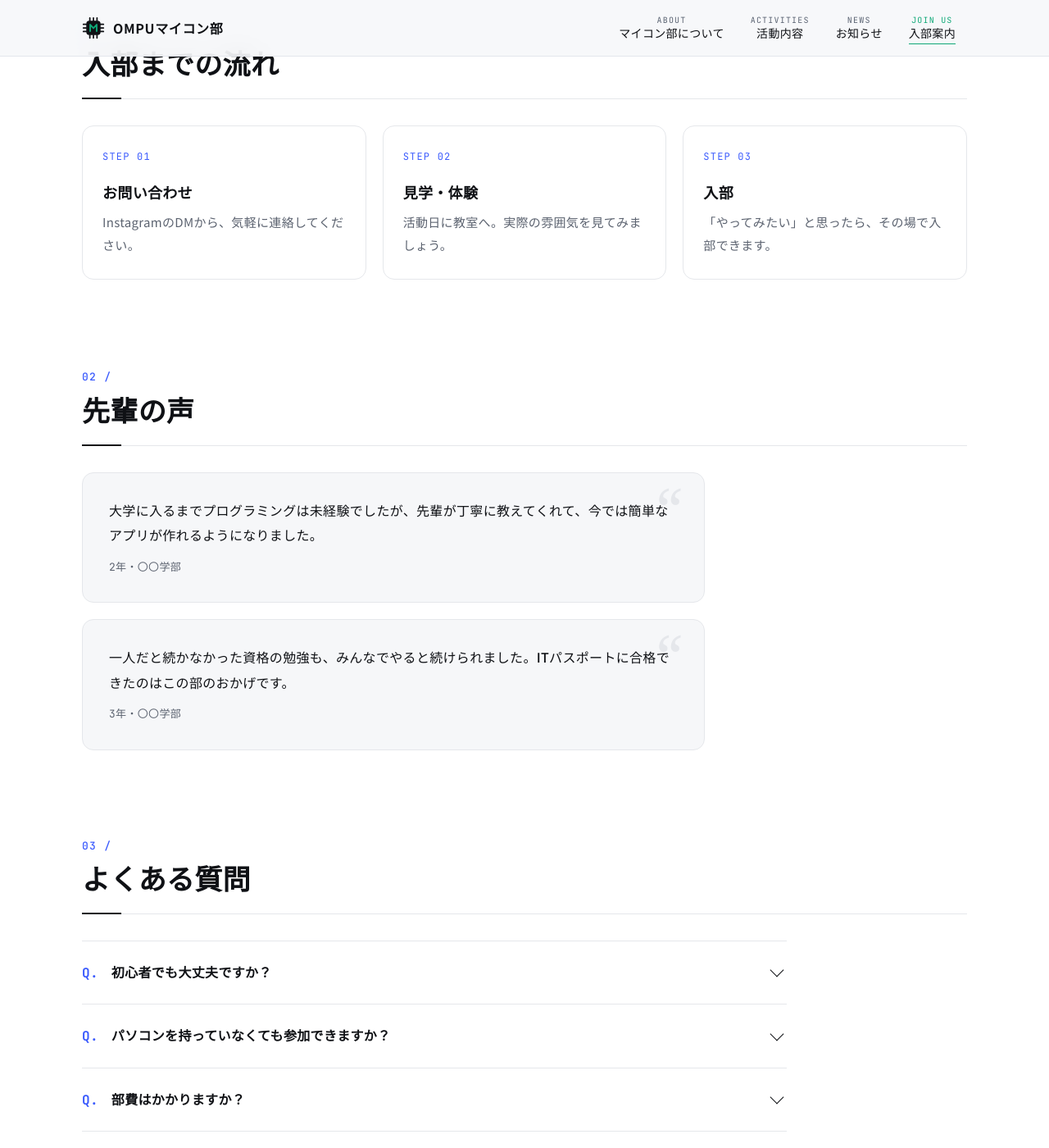
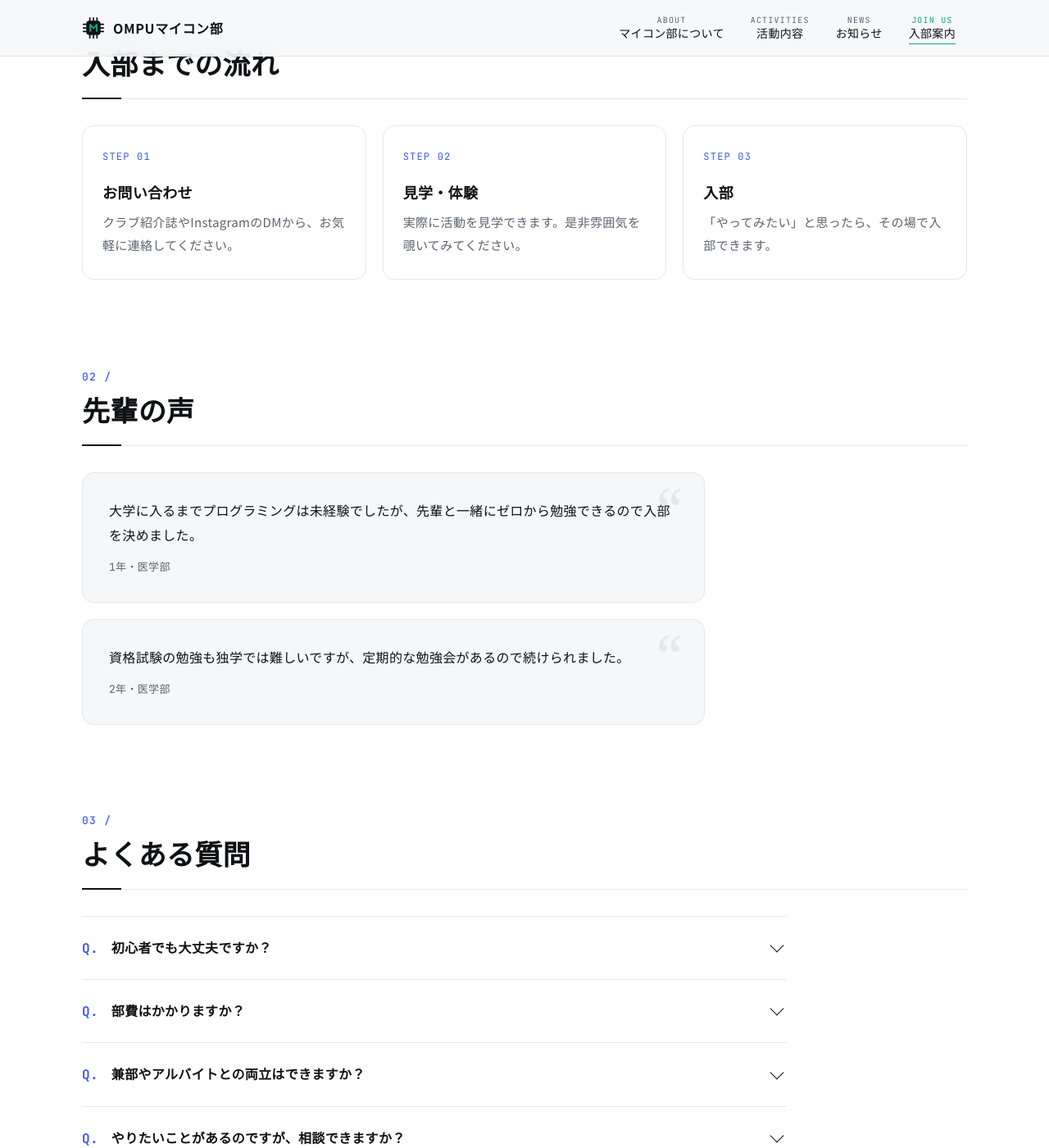
Before and after one commit to ompu-maikon/ompu-maikon.github.io, a Jekyll site: the page built from join.md, in a window 1280 px wide and 1400 px high, scrolled down 507 px. Shown: the whole window at 82% size. Built offline with Jekyll 4.4.1, drawn with Linux system fonts in a browser that asks for light colours.

Commit message:
Add files via upload

```diff
--- a/join.md
+++ b/join.md
@@ -9,35 +9,35 @@ lead: 経験は問いません。まずは気軽に見学へ。入部までの
 
 ## 入部までの流れ {#flow}
 
-1. **お問い合わせ** InstagramのDMから、気軽に連絡してください。
-2. **見学・体験** 活動日に教室へ。実際の雰囲気を見てみましょう。
+1. **お問い合わせ** クラブ紹介誌やInstagramのDMから、お気軽に連絡してください。
+2. **見学・体験** 実際に活動を見学できます。是非雰囲気を覗いてみてください。
 3. **入部** 「やってみたい」と思ったら、その場で入部できます。
 
 ## 先輩の声 {#voices}
 
-> 大学に入るまでプログラミングは未経験でしたが、先輩が丁寧に教えてくれて、今では簡単なアプリが作れるようになりました。
+> 大学に入るまでプログラミングは未経験でしたが、先輩と一緒にゼロから勉強できるので入部を決めました。
 >
-> 2年・〇〇学部
+> 1年・医学部
 
 <!-- 次の声 -->
 
-> 一人だと続かなかった資格の勉強も、みんなでやると続けられました。ITパスポートに合格できたのはこの部のおかげです。
+> 資格試験の勉強も独学では難しいですが、定期的な勉強会があるので続けられました。
 >
-> 3年・〇〇学部
+> 2年・医学部
 
 ## よくある質問 {#faq}
 
 ### 初心者でも大丈夫ですか？
-大丈夫です。部員の多くが大学から始めています。わからないことは気軽に質問してください。
-
-### パソコンを持っていなくても参加できますか？
-参加できます。最初は見学だけでも構いません。
+大丈夫です！部員の多くが大学から始めています。わからないことは先輩がサポートするので安心してください。
 
 ### 部費はかかりますか？
-かかりません。教材も、無料で使えるものを中心にしています。
+かかりません！共用のテキストや無料で受講できる講座を活用しています。
 
 ### 兼部やアルバイトとの両立はできますか？
-できます。活動は月1〜2回なので、ほかの活動と両立している部員も多いです。
+ほぼ全員が兼部をしています！部活は任意参加なので、テストやアルバイトなど自分の予定に合わせて活動できます。
+
+### やりたいことがあるのですが、相談できますか？
+大歓迎です！制作したいもの、勉強したい分野、何でも相談してください。可能であればみんなでやってみます。やりたいことができる自由度の高い部活です。
 
 ### 途中からでも入部できますか？
 いつでも歓迎です。InstagramのDMからご連絡ください。
```
